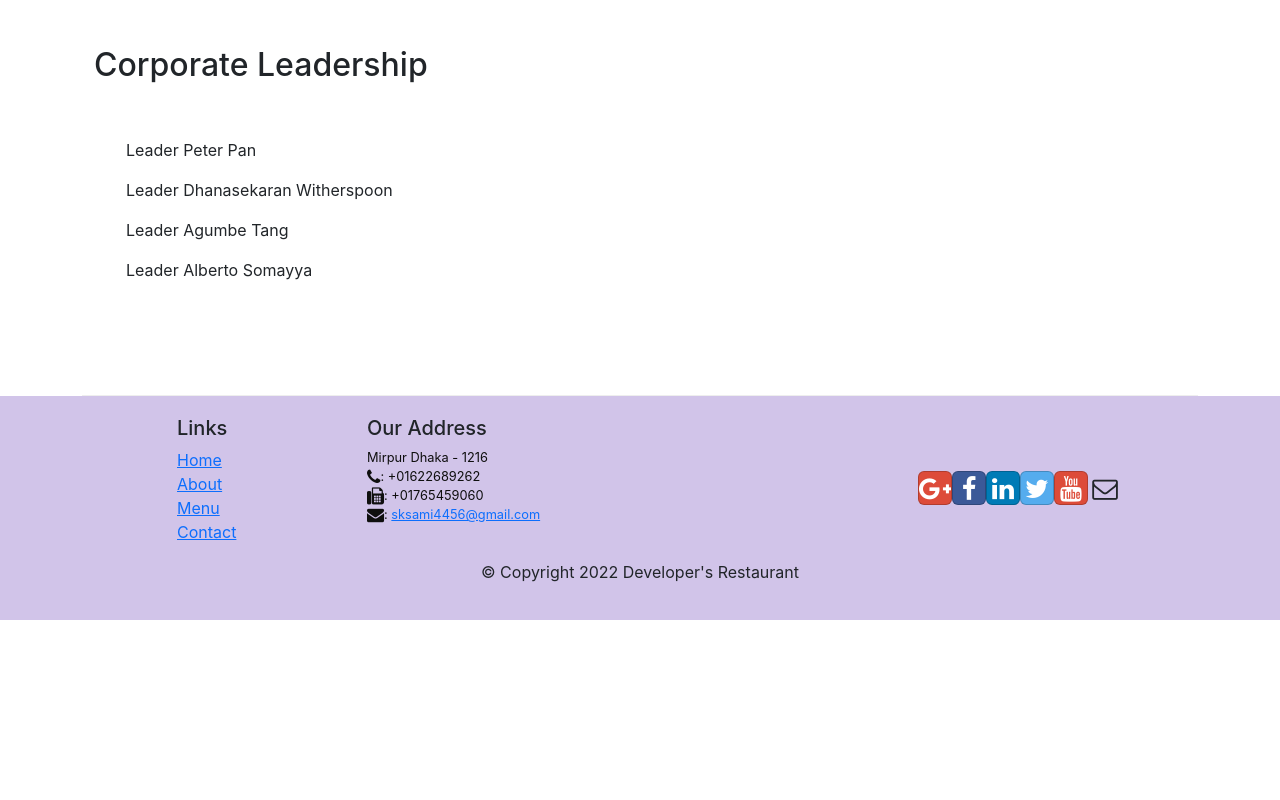
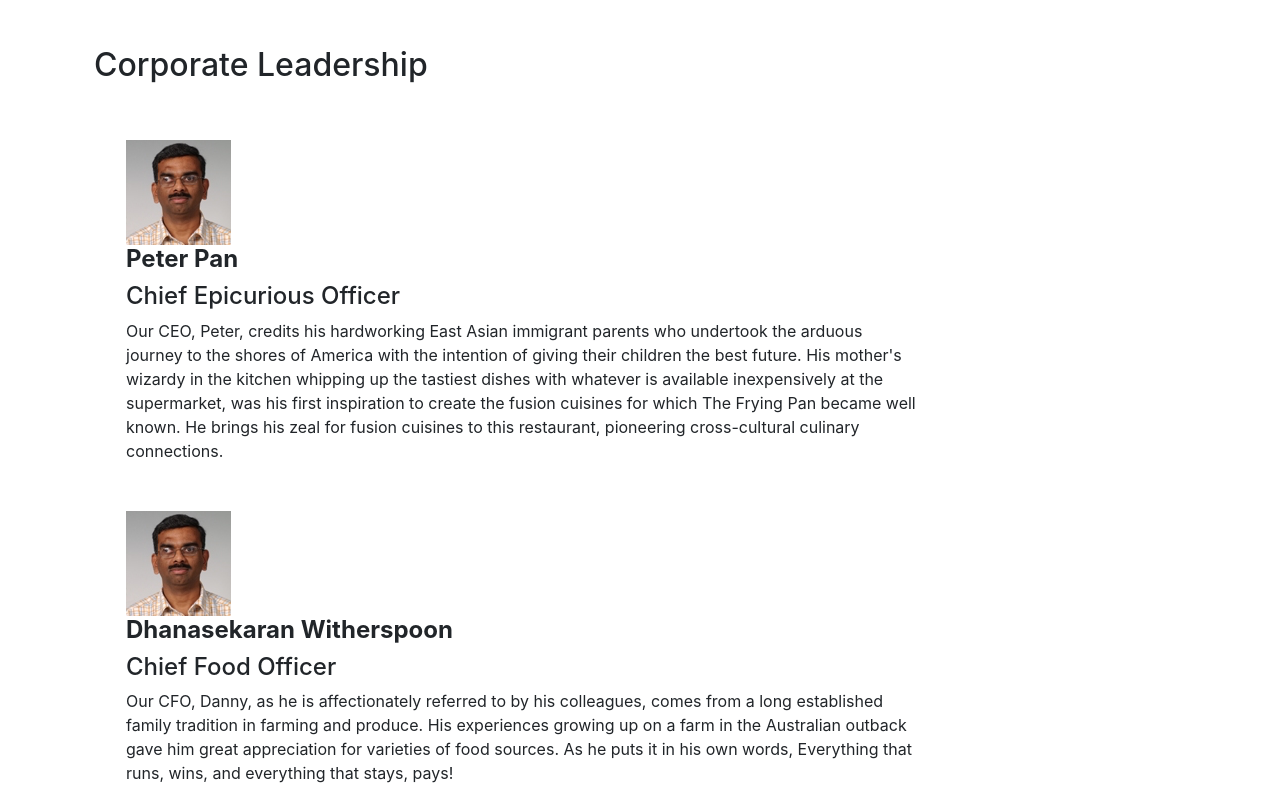
Before and after one commit to sksami3/RestaurantWebSite, a React (Create React App) app: page /about in a window 1280 px wide. Shown: the part 920-1720 px from the top of the page. Before the commit the page ends 1540 px from the top, so only its background shows below. Built offline with nearby package versions, Linux system fonts and the light colour scheme.

Commit message:
about component done

```diff
--- a/src/components/AboutComponent.js
+++ b/src/components/AboutComponent.js
@@ -4,13 +4,33 @@ import { Link } from 'react-router-dom';
 
 function About(props) {
 
+    const RenderLeaders = ({ leader }) => {
+        return (
+            <div key={leader.id} className="col-12 mt-5">
+                <Media left middle className="col-md-1">
+                    <Media
+                        object
+                        src=
+                        {leader.image}
+                        alt="leader photo"
+                    />
+                </Media>
+                <Media body className="ml-5 col-md-9">
+                    <Media heading><strong>{leader.name}</strong></Media>
+                    <Media heading>{leader.designation}</Media>
+                    {leader.description}
+                </Media>
+            </div>
+        );
+    }
+
     const leaders = props.leaders.map((leader) => {
         return (
-            <p>Leader {leader.name}</p>
+            <RenderLeaders leader={leader} />
         );
     });
 
-    return(
+    return (
         <div className="container">
             <div className="row">
                 <Breadcrumb>
@@ -52,8 +72,8 @@ function About(props) {
                                 <p className="mb-0">You better cut the pizza in four pieces because
                                     I'm not hungry enough to eat six.</p>
                                 <footer className="blockquote-footer">Yogi Berra,
-                                <cite title="Source Title">The Wit and Wisdom of Yogi Berra,
-                                    P. Pepe, Diversion Books, 2014</cite>
+                                    <cite title="Source Title">The Wit and Wisdom of Yogi Berra,
+                                        P. Pepe, Diversion Books, 2014</cite>
                                 </footer>
                             </blockquote>
                         </CardBody>
--- a/src/components/MainComponent.js
+++ b/src/components/MainComponent.js
@@ -62,7 +62,7 @@ class Main extends Component {
                     {/* <DishDetail dish={this.state.dishes.filter(dish => dish.id === this.state.selectedDish)[0]} /> */}
                     <Route path="/menu/:dishId" element={<DishWithId />} />
                     <Route path="/about" element={<About leaders={this.state.leaders}/>} />
-                    <Route path="/" to="/home" />
+                    <Route path="/" element={<HomePage />} />
                 </Routes>
                 <Footer />
             </div>
```
